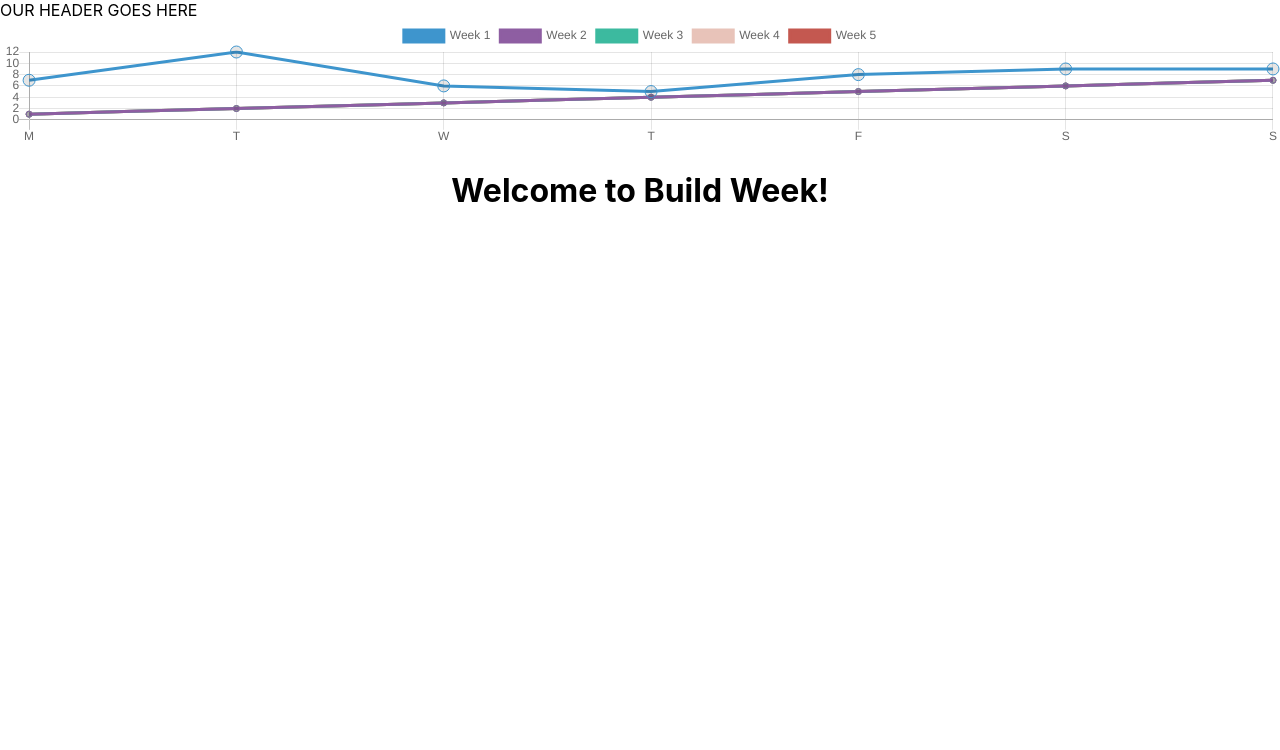
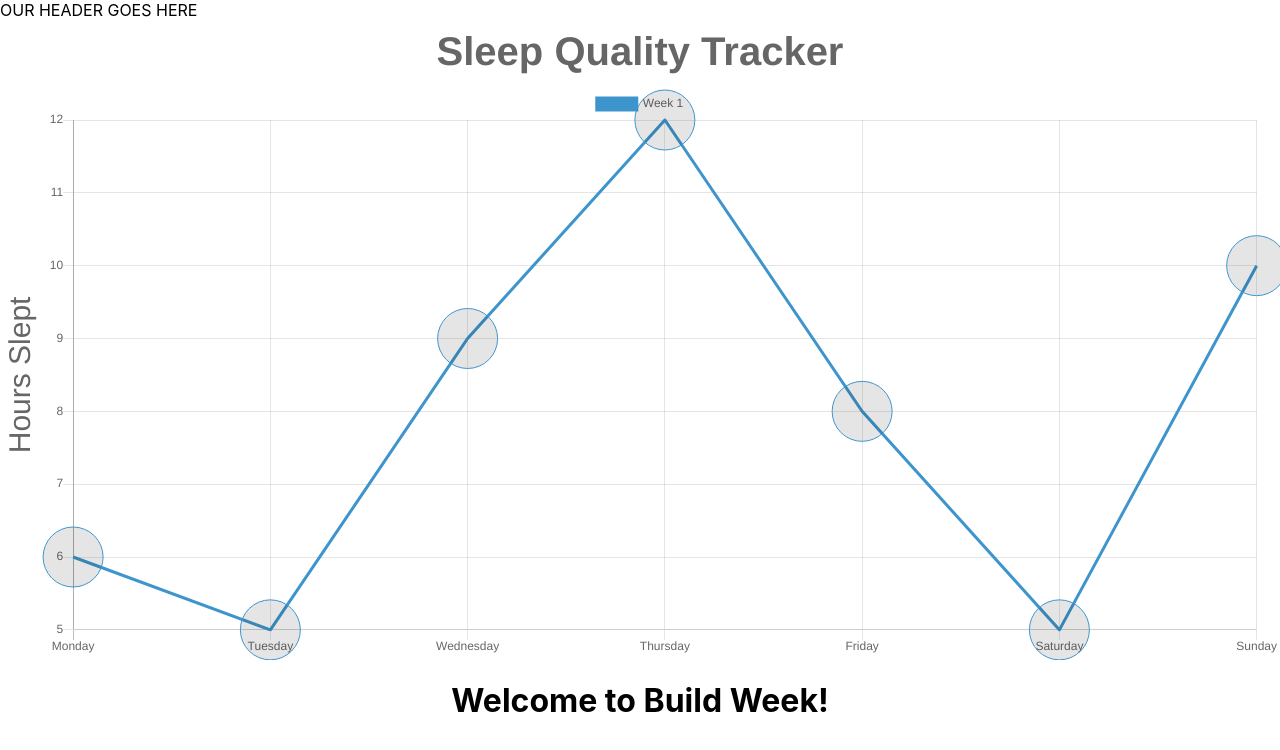
Before and after one commit to Sleep-tracker-1/Front_End, a React (Create React App) app: page / in a window 1280 px wide. Shown: the top 750 px of the page. Built offline with nearby package versions, Linux system fonts and the light colour scheme.

Commit message:
achieved basic chart functionality

```diff
--- a/package.json
+++ b/package.json
@@ -5,6 +5,7 @@
   "dependencies": {
     "axios": "^0.19.2",
     "chart.js": "^2.9.3",
+    "chartjs-plugin-datalabels": "^0.7.0",
     "eslint": "^6.8.0",
     "eslint-config-kentcdodds": "^14.7.0",
     "formik": "^2.1.4",
--- a/src/components/TestGraph.js
+++ b/src/components/TestGraph.js
@@ -1,51 +1,98 @@
 import React from "react";
 import { Line } from "react-chartjs-2";
+import ChartDataLabels from "chartjs-plugin-datalabels";
 
 function TestGraph() {
+    const moodAndRestObj = { mood: 8, restfulness: 10 };
     const chartProps = {
         data: {
-            labels: ["M", "T", "W", "T", "F", "S", "S"],
+            labels: [
+                "Monday",
+                "Tuesday",
+                "Wednesday",
+                "Thursday",
+                "Friday",
+                "Saturday",
+                "Sunday",
+            ],
             datasets: [
                 {
-                    data: [7, 12, 6, 5, 8, 9, 9],
+                    data: [6, 5, 9, 12, 8, 5, 10],
                     label: "Week 1",
-                    value: "zillo",
+                    moodAndRest: { moodAndRestObj },
                     borderColor: "#3e95cd",
                     fill: false,
                     lineTension: 0,
-                    radius: 6,
-                    hoverRadius: 12,
-                },
-                {
-                    data: [1, 2, 3, 4, 5, 6, 7],
-                    label: "Week 2",
-                    borderColor: "#8e5ea2",
-                    fill: false,
-                },
-                {
-                    data: [1, 2, 3, 4, 5, 6, 7],
-                    label: "Week 3",
-                    borderColor: "#3cba9f",
-                    fill: false,
-                },
-                {
-                    data: [1, 2, 3, 4, 5, 6, 7],
-                    label: "Week 4",
-                    borderColor: "#e8c3b9",
-                    fill: false,
-                },
-                {
-                    data: [1, 2, 3, 4, 5, 6, 7],
-                    label: "Week 5",
-                    borderColor: "#c45850",
-                    fill: false,
+                    radius: 30,
+                    hoverRadius: 70,
+                    datalabels: {
+                        labels: {
+                            textStrokeColor: "black",
+                            textStrokeWidth: 8,
+                            labelTextColor: "black",
+                        },
+                    },
                 },
             ],
         },
         options: {
+            scales: {
+                yAxes: [
+                    {
+                        scaleLabel: {
+                            display: true,
+                            labelString: "Hours Slept",
+                            fontSize: 30,
+                        },
+                    },
+                ],
+            },
+            plugins: {
+                // Change options for ALL labels of THIS CHART
+                datalabels: {
+                    color: "#36A2EB",
+                },
+            },
             title: {
                 display: true,
-                text: "Hours Slept",
+                text: "Sleep Quality Tracker",
+                fontSize: 40,
+            },
+            tooltips: {
+                titleFontSize: 14,
+                bodyFontSize: 24,
+                bodySpacing: 20,
+                bodyAlign: "center",
+                caretPadding: 40,
+                mode: "index",
+                callbacks: {
+                    // Use the footer callback to display the sum of the items showing in the tooltip
+
+                    label: function(tooltipItem, data) {
+                        const thisDataset =
+                            data.datasets[Number(tooltipItem.datasetIndex)];
+
+                        const WeekLabel =
+                            "Hours slept: " +
+                            thisDataset.data[Number(tooltipItem.index)];
+
+                        return WeekLabel;
+                    },
+                    afterLabel: function(tooltipItem, data) {
+                        const thisDataset =
+                            data.datasets[Number(tooltipItem.datasetIndex)];
+                        console.log(thisDataset);
+                        const rest =
+                            thisDataset.moodAndRest.moodAndRestObj.restfulness;
+                        const mood =
+                            thisDataset.moodAndRest.moodAndRestObj.restfulness;
+
+                        const stringo = `Rest: ${rest} - Mood: ${mood}`;
+
+                        return stringo;
+                    },
+                },
+                footerFontStyle: "normal",
             },
         },
     };
@@ -54,9 +101,7 @@ function TestGraph() {
         <Line
             ref={chartReference}
             data={chartProps.data}
-            width={100}
-            height={50}
-            options={{ maintainAspectRatio: false }}
+            options={chartProps.options}
         />
     );
 }
```
Also changed, not shown: 1 other file (tests, documents, lock files or other folders).
